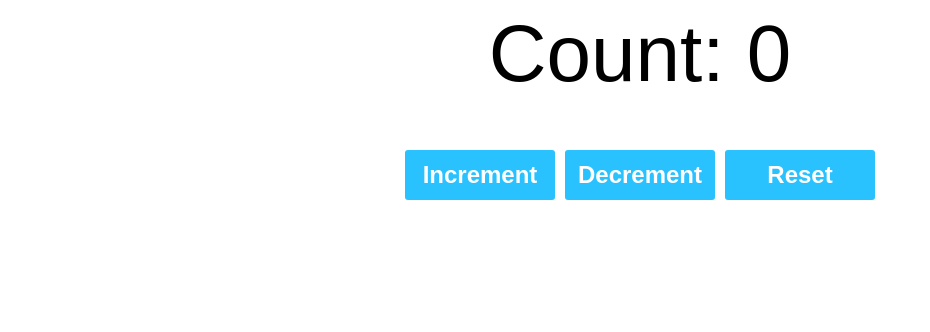
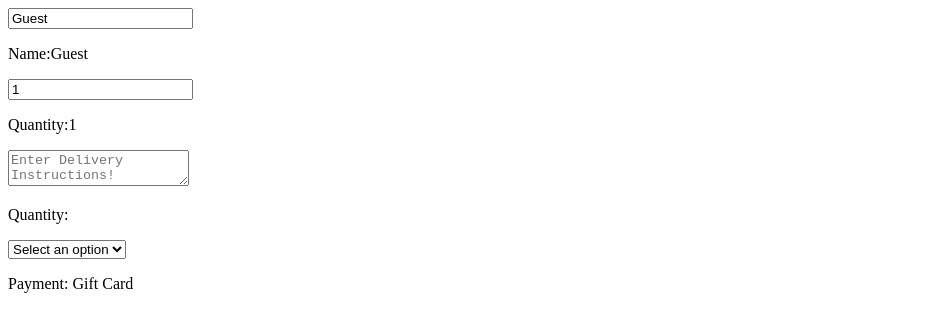
Before and after one commit to shiveshkumarsuri/react-js, a React (Vite) app: page / in a window 1280 px wide. Shown: the top 332 px of the page, without its empty margins (0-930 px from the left). Built offline with nearby package versions, Linux system fonts and the light colour scheme.

Commit message:
event-handler-complete

```diff
--- a/src/App.jsx
+++ b/src/App.jsx
@@ -1,10 +1,10 @@
-import Counter from './Counter.jsx'
+import EventHandlerOnChange from './EventHandlerOnChange.jsx'
 
 function App() {
 
   return(
     <>
-    <Counter />
+    <EventHandlerOnChange />
     </>
   );
 }
--- /dev/null
+++ b/src/EventHandlerOnChange.jsx
@@ -0,0 +1,46 @@
+import React, {useState} from 'react'
+
+function EventHandlerOnChange(){
+    const [name, setName] = useState("Guest");
+    const [quantity, setQuantity] = useState(1);
+    const [comment, setComment] = useState("");
+    const [payment, setPayment] = useState("Gift Card");
+
+    const onChangeEventHandler = (event) => {
+        setName(event.target.value);
+    }
+    const onChangeQuantity = (event) => {
+        setQuantity(event.target.value);
+    }
+
+    const onChangeComment = (event) =>{
+        setComment(event.target.value);
+    }
+
+    const onChangePayment = (event) =>{
+        setPayment(event.target.value);
+    }
+
+
+    return(
+        <div>
+            <input value={name} onChange={onChangeEventHandler} />
+            <p>Name:{name}</p>
+            <input value={quantity} onChange={onChangeQuantity} type="number" />
+            <p>Quantity:{quantity}</p>
+            <textarea value={comment} onChange={onChangeComment} type="number"
+                placeholder='Enter Delivery Instructions!'/>
+            <p>Quantity:{comment}</p>
+            <select value={payment} onChange={onChangePayment}>
+                <option value="">Select an option</option>
+                <option value="Visa">Visa</option>
+                <option value="Mastercard">Mastercard</option>
+                <option value="Giftcard">Giftcard</option>
+            </select>
+            <p>Payment: {payment}</p>
+
+        </div>
+    );
+}
+
+export default EventHandlerOnChange
```
